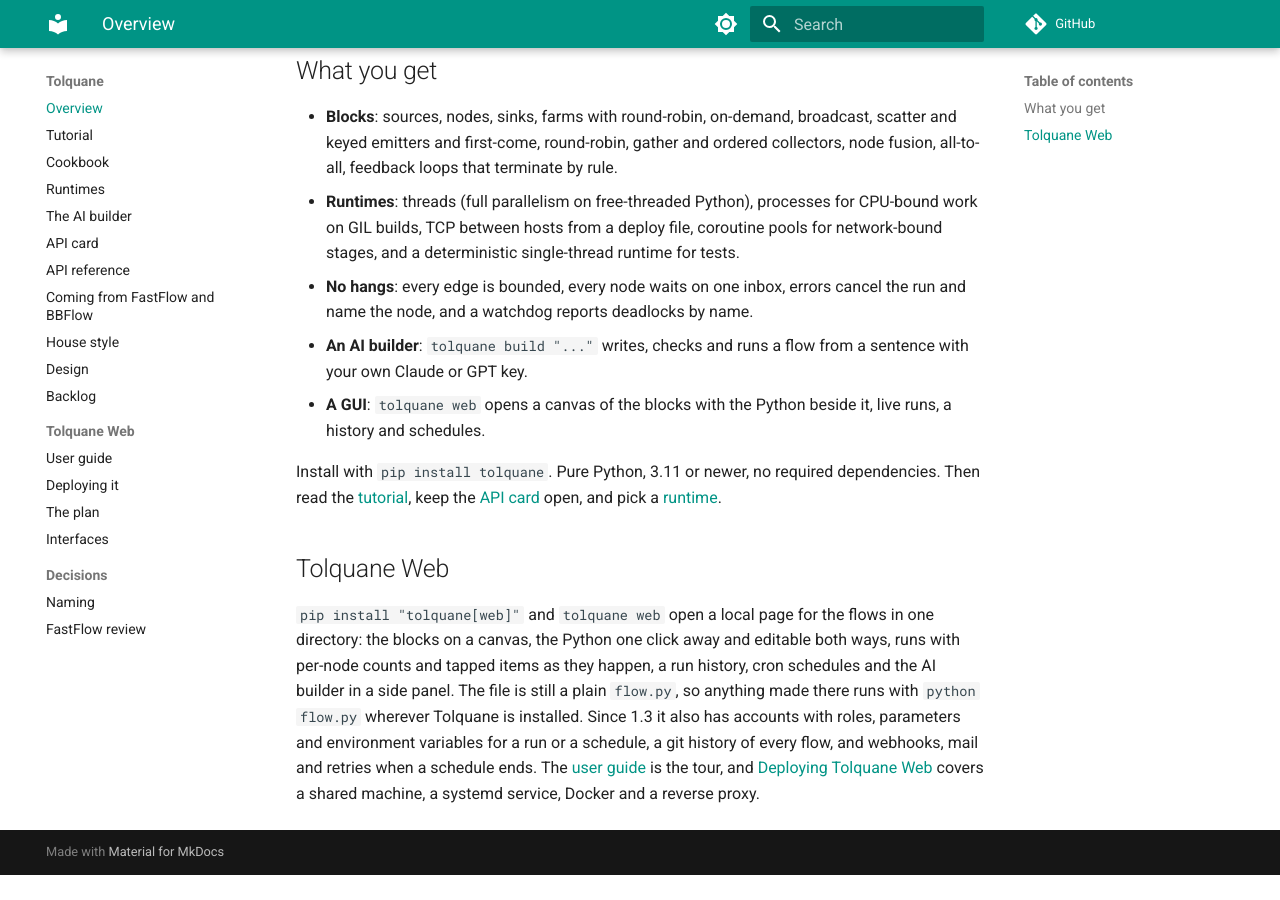
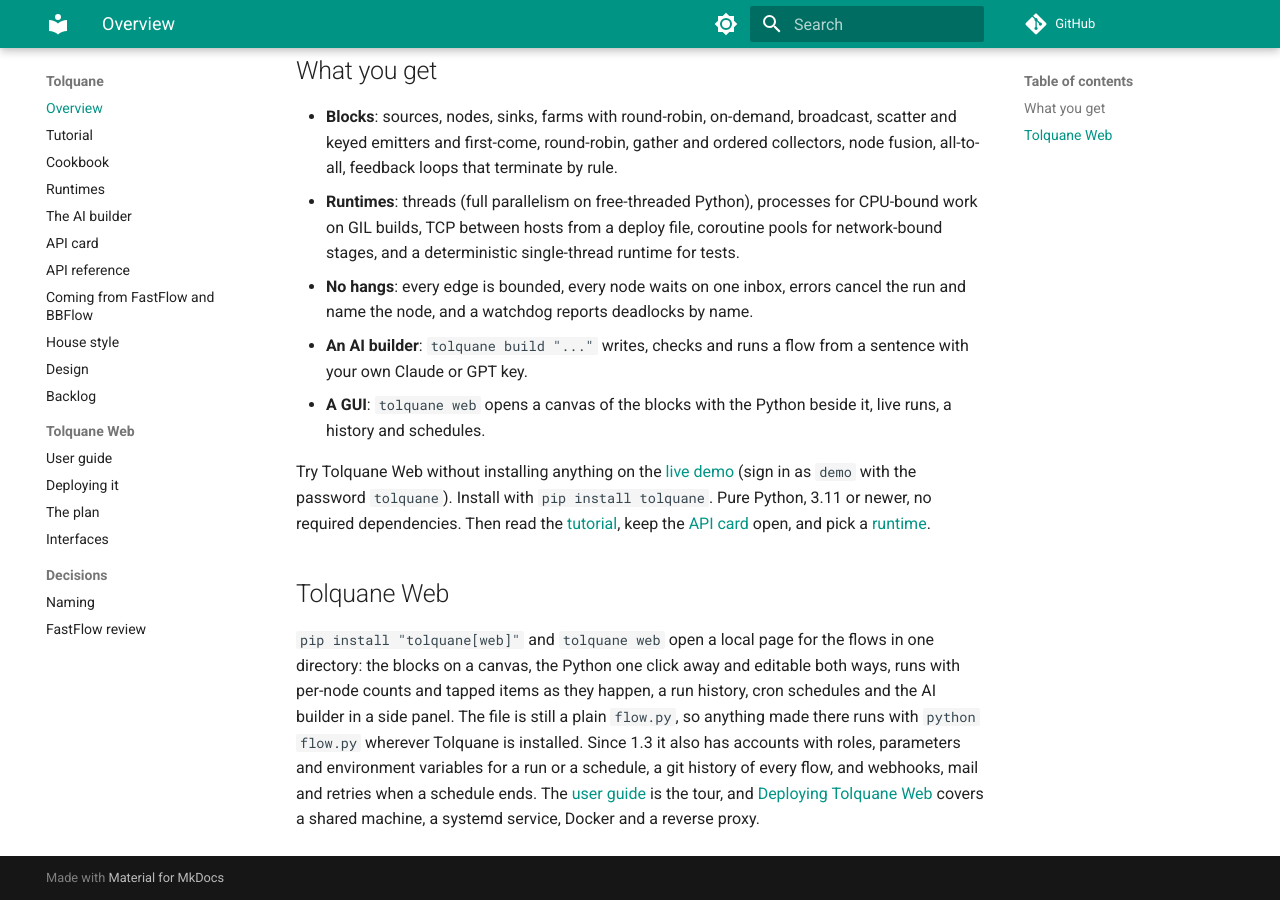
Before and after one commit to robtacconelli/Tolquane, an MkDocs documentation site: the page built from docs/index.md, in a window 1280 px wide and 900 px high, scrolled down 700 px. Built offline with MkDocs 1.6.1 and Material for MkDocs 9.7.7, drawn with Linux system fonts in a browser that asks for light colours; comment, search, counter and statistics services are not loaded; before the commit the page ends 1575 px from its top, so only the background shows below that.

Commit message:
README and docs: the live demo on Hugging Face

```diff
--- a/docs/index.md
+++ b/docs/index.md
@@ -43,7 +43,9 @@
 - **A GUI**: `tolquane web` opens a canvas of the blocks with the Python beside it,
   live runs, a history and schedules.
 
-Install with `pip install tolquane`. Pure Python, 3.11 or newer, no required
+Try Tolquane Web without installing anything on the
+[live demo](https://huggingface.co/spaces/robtacconelli/tolquane) (sign in as `demo` with
+the password `tolquane`). Install with `pip install tolquane`. Pure Python, 3.11 or newer, no required
 dependencies. Then read the [tutorial](tutorial.md), keep the [API card](api-card.md)
 open, and pick a [runtime](runtimes.md).
 
```
Also changed, not shown: README.md (+5 -0 lines).
